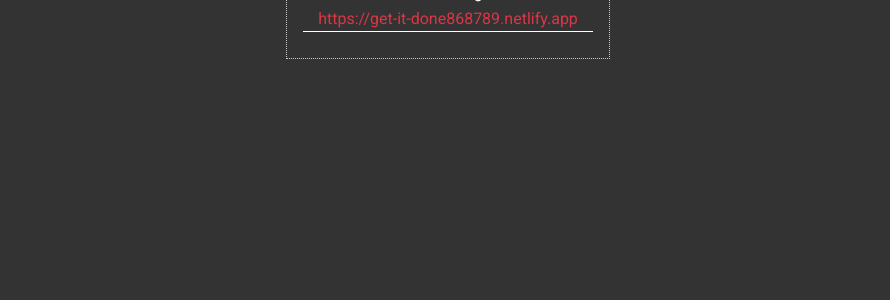
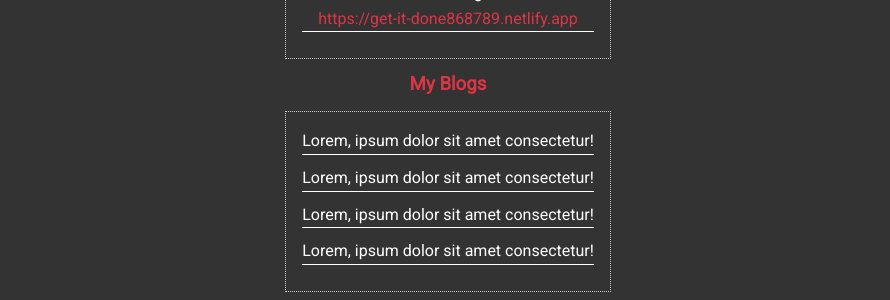
Before and after one commit to nidhi-bhanushali/Portfolio, a React (Create React App) app: page / in a window 1280 px wide. Shown: the part 673-973 px from the top of the page, without its empty margins (192-1082 px from the left). Before the commit the page ends 800 px from the top, so only its background shows below. Built offline with nearby package versions, Linux system fonts and the light colour scheme.

Commit message:
Added Blog Section

```diff
--- a/src/components/Home.js
+++ b/src/components/Home.js
@@ -1,5 +1,5 @@
 import React from 'react'
-import {Data , ProjectList} from '../profileData'
+import {Data , ProjectList , BlogList} from '../profileData'
 import image from '../images/profile.jpeg'
 
 const Home = () => {
@@ -25,6 +25,19 @@
             )
         })}
         </div>
+        <div>
+        <h3>My Blogs</h3>
+        <div className = "card">
+        {BlogList.map(blog => {
+            return (
+                <div className="border">
+                <p className="text-light">{blog.name}</p>
+                <a href = {blog.link}>{blog.link}</a>
+                </div>
+            )
+        })}
+        </div>
+        </div>
         </div>
         </div>
     )
```
